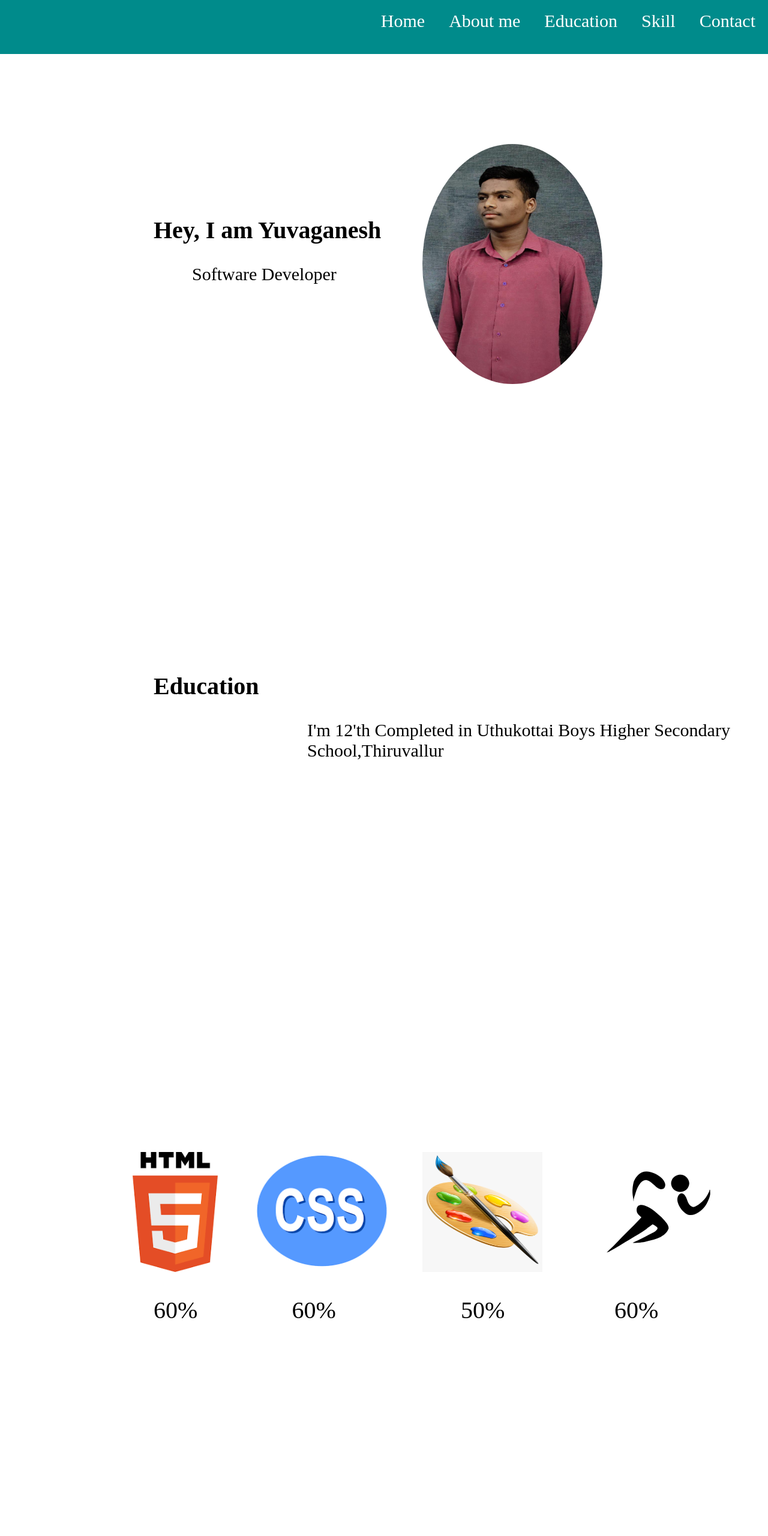
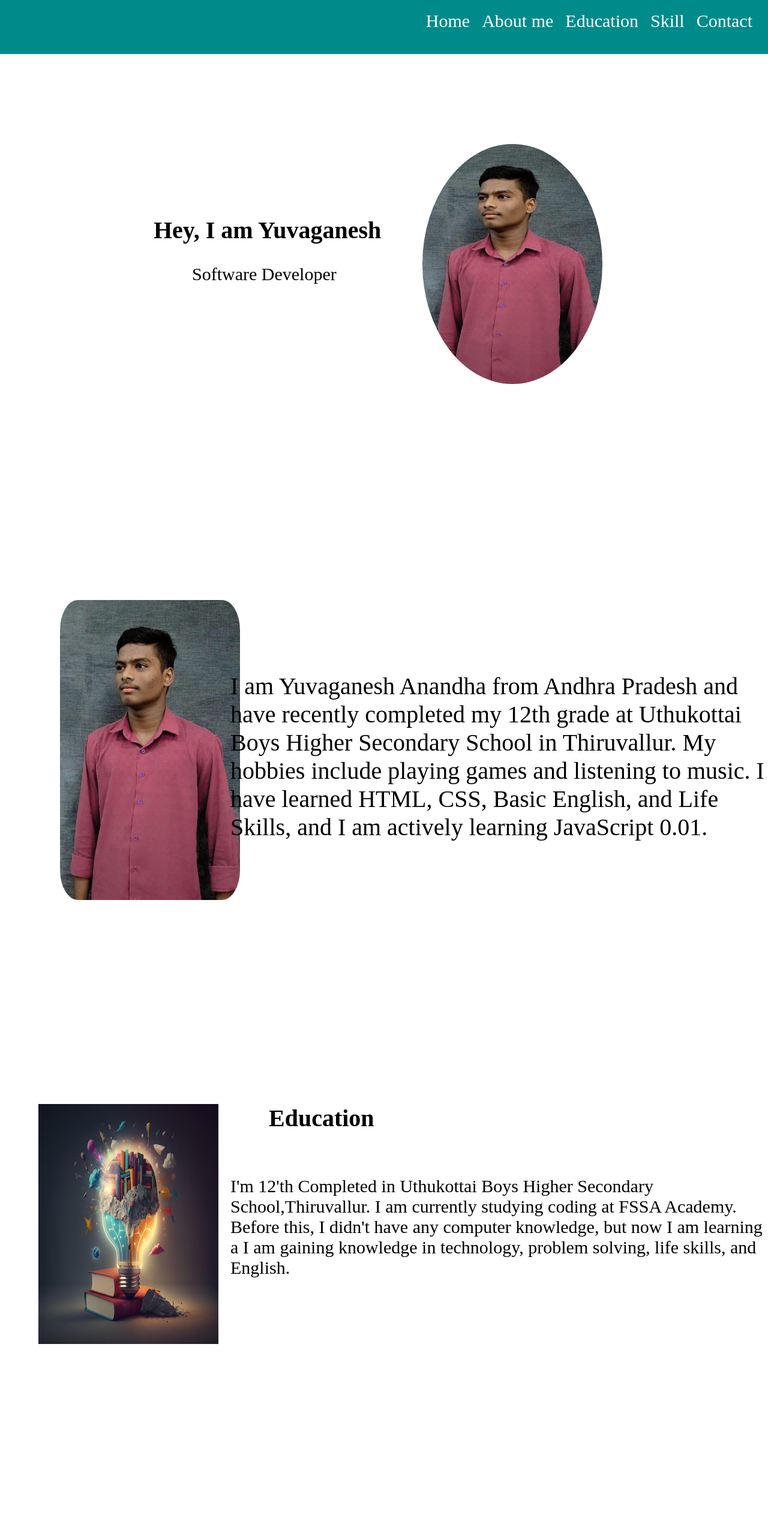
Before and after one commit to yuvaganesh12/yuvaganesh12.github.io, a plain HTML site: page index.html in a window 1280 px wide. Shown: the top 2560 px of the page at 60% size. Drawn offline with Linux system fonts and the light colour scheme.

Commit message:
version 2

```diff
--- a/CSS/style.css
+++ /dev/null
@@ -1,304 +0,0 @@
-/* Home */
-
-* {
-    padding: 0%;
-    margin: 0%;
-    overflow-X: hidden;
-}
-
-
-.container-1 {
-    width: 100vw;
-    height: 10vh;
-}
-
-.header {
-    width: 100vw;
-    height: 10vh;
-    position: fixed;
-    z-index: 10;
-    padding: 5px;
-    background-color:darkcyan;
-
-}
-
-.header nav{
-    float: right;
-    margin-top: 1%;
-
-}
-
-nav a{
-    text-decoration: none;
-    padding: 10px;
-    font-size: 30px;
-    margin-right: 16px;
-   color: white;
-}
-nav a:hover{
-    color:black;
-}
-.yuva {
-    width: 100vw;
-    height: 90vh;
-    display: flex;
-    justify-content: center;
-    align-items: center;
-}
-
-
-.text-1 {
-
-    position: absolute;
-    left: 20%;
-    top: 45%;
-    font-size: 40px;
-
-}
-
-
-.text-2 {
-
-    position: absolute;
-    left: 25%;
-    top: 55%;
-    font-size: 30px;
-
-}
-
-
-.image {
-
-    position: absolute;
-    left: 55%;
-    top: 30%;
-    border-radius: 80%;
-
-}
-
-
-
-/* About Me */
-
-
-.container-2 {
-
-    height: 100vh;
-
-}
-
-
-
-.image-1 {
-    position: absolute;
-    left: 10%;
-    top: 330%;
-    border-radius: 60%;
-}
-
-
-.about {
-
-    position: absolute;
-    left: 35%;
-    top: 340%;
-    font-size: 40px;
-}
-
-
-
-
-/* Education */
-
-
-.container-3 {
-
-    height: 100vh;
-
-}
-
-
-
-
-.three {
-
-    position: absolute;
-    left: 20%;
-    top: 140%;
-    font-size: 40px;
-}
-
-.four {
-
-    position: absolute;
-    left: 40%;
-    top: 150%;
-    font-size: 30px;
-}
-
-/* skill */
-
-.container-4 {
-
-    height: 100vh;
-
-}
-
-
-.html {
-
-    position: absolute;
-    left: 15%;
-    top: 240%;
-
-}
-
-
-.css {
-    position: absolute;
-    left: 30%;
-    top: 240%;
-
-}
-
-.paint {
-
-    position: absolute;
-    left: 55%;
-    top: 240%;
-
-}
-
-.runninr {
-
-    position: absolute;
-    left: 78%;
-    top: 240%;
-}
-
-.number-1 {
-
-    position: absolute;
-    left: 20%;
-    top: 270%;
-    font-size: 40px;
-}
-
-.number-2 {
-
-    position: absolute;
-    left: 38%;
-    top: 270%;
-    font-size: 40px;
-}
-
-
-.number-3 {
-
-    position: absolute;
-    left: 60%;
-    top: 270%;
-    font-size: 40px;
-}
-
-
-
-.number-4 {
-
-    position: absolute;
-    left: 80%;
-    top: 270%;
-    font-size: 40px;
-}
-
-
-
-
-
-/* contact */
-
-
-.container-5 {
-
-    height: 100vh;
-}
-
-
-
-
-.main {
-
-    display: flex;
-
-}
-
-/* main-1 */
-
-.name {
-    position: absolute;
-    left: 30%;
-    top: 420%;
-    font-size: 50px;
-}
-
-.Email {
-    position: absolute;
-    left: 30%;
-    top: 440%;
-    font-size: 50px;
-}
-
-
-.Mobile {
-
-    position: absolute;
-    left: 30%;
-    top: 460%;
-    font-size: 50px;
-}
-
-.Address {
-
-    position: absolute;
-    left: 30%;
-    top: 480%;
-    font-size: 50px;
-}
-
-
-
-/* main-2 */
-
-
-.yuva-1 {
-
-    position: absolute;
-    left: 50%;
-    top: 420%;
-    font-size: 40px;
-}
-
-.yuva-2 {
-
-    position: absolute;
-    left: 50%;
-    top: 440%;
-    font-size: 40px;
-}
-
-.yuva-3 {
-    position: absolute;
-    left: 50%;
-    top: 460%;
-    font-size: 40px;
-}
-
-
-.yuva-4 {
-
-    position: absolute;
-    left: 50%;
-    top: 480%;
-    font-size: 40px;
-
-}
--- a/index.html
+++ b/index.html
@@ -1,74 +1,69 @@
 <!DOCTYPE html>
 <html lang="en">
-
 <head>
     <meta charset="UTF-8">
     <meta name="viewport" content="width=device-width, initial-scale=1.0">
-    <meta name="Document" content="This is my portfolio">
-    <title>Portfolio</title>
-    <link rel="stylesheet" href="./CSS/style.css">
+    <title>Document</title>
+    <link rel="stylesheet" href="./styles.css">
 </head>
-
 <body>
-    <div class="container-1" id="Home">
-
-        <div class="header">
+    <header class="header">
         <nav>
-                <a href="#Home">Home</a>
-                <a href="#about me">About me</a>
+            <a href="#home">Home</a>
+            <a href="#about">About me</a>
             <a href="#education">Education</a>
             <a href="#skill">Skill</a>
             <a href="#contact">Contact</a>
         </nav>
-        </div>
+    </header>
 
-    </div>
+
 
 <main>
-        <section class="yuva">
+    <section id="home" class="yuva">
         <h2 class="text-1">Hey, I am Yuvaganesh</h2>
         <p class="text-2">Software Developer</p>
 
         <img class="image" src="./assets/image/123.jpg" width=300px height="400px" alt="">
     </section>
-    </main>
 
     <!-- about Me -->
-<div class="container-2"  id="about me">
+    <section  id="about" >
 
 
         <img class="image-1" src="../assets/image/123.jpg" alt="myphoto" width="300px" height="500px">
 
 
-    <div class="about">
+        <div class="my">
 
-        <p>I am Yuvaganesh Anandha from Andhra Pradesh and have recently completed my 12th grade at Uthukottai Boys Higher Secondary School in Thiruvallur. My hobbies include playing games and listening to music. I have learned HTML, CSS, Basic English, and Life Skills, and I am actively learning JavaScript  0.01.
+            <p>I am Yuvaganesh Anandha from Andhra Pradesh and have recently completed my 12th grade at
+                Uthukottai Boys Higher Secondary School in Thiruvallur. My hobbies include playing games
+                and listening to music. I have learned HTML, CSS, Basic English, and Life Skills, and
+                I am actively learning JavaScript  0.01.
             </p>
 
 
 
-    </div>
-</div>
+        </section>
+
+        <!-- Education -->
+    <section class="container-3" id="education">
+
+<img class="img" src="./assets/image/123.avif" width="300px" height="400px" alt="">
+
+        <h3 class="one">Education</h3>
+
+            <p class="two">I'm 12'th Completed in Uthukottai Boys Higher Secondary School,Thiruvallur.
+                I am currently studying coding at FSSA Academy.
+                Before this, I didn't have any computer knowledge, but now I am learning a
+                I am gaining knowledge in technology, problem solving, life skills, and English.</p>
 
 
-
-    <!-- Education -->
-    <div class="container-3" id="education">
-
-
-
-        <h3 class="three">Education</h3>
-
-            <p class="four">I'm 12'th Completed in Uthukottai Boys Higher Secondary School,Thiruvallur</p>
-
-
-    </div>
+    </section>
 
     <!-- skill -->
 
-    <div class="container-4" id="skill">
-
-
+    <section class="container-4" id="skill">
 
         <div class="html">
             <img src="../assets/image/download.png" width="200px" height="200px"alt="">
@@ -80,83 +75,53 @@
             <img src="../assets/image/235-2355635_drawing-brush-logo-png-paint-and-brush-png (3).png" width=200px
                 height="200px" alt="">
         </div>
-        <div class="runninr">
+        <div class="running">
             <img src="../assets/image/track-runner (1).svg" width="200px" height="200px" alt="">
         </div>
 
-        <div class="number-1">
+        <div class="n1 text">
             <p>60%</p>
         </div>
-        <div class="number-2">
+        <div class="n2 text">
             <p>60%</p>
         </div>
-        <div class="number-3">
+        <div class="n3 text">
             <p>50%</p>
         </div>
-        <div class="number-4">
+        <div class="n4 text">
             <p>60%</p>
         </div>
 
-    </div>
+    </section>
 
     <!--contact  -->
 
-    <div class="container-5"  id="contact">
+    <section class="container-5"  id="contact">
 
 
-        <div class="main-1">
 
 
-            <div class="name">
-            <h4>Name:</h4>
-        </div>
 
+            <div class="contact">
+            <h4>Name:<a href="/assets/image/123.jpg" style="color:black; text-decoration: none;">yuvaganesh</a>
+            </h4>
 
-           <div class="Email">
-             <h4>Email:</h4>
-            </div>
+             <h4>Email: <a href="mailto:yuvaganesh.anadha@fssa.freshworks.com" style="color:black; text-decoration: none;"> yanandha@freshworks.com</a>
+             </h4>
 
-
-            <div class="Mobile">
-            <h4>Mobile <br> Number:</h4>
-        </div>
-
-
-        <div class="Address">
-            <h4>Address:</h4>
-        </div>
-
-
-        </div>
-
-
-        <div class="main-2">
-
-
-     <div class="yuva-1">
-     <a href="/assets/image/123.jpg" style="color:black; text-decoration: none;">yuvaganesh</a>
-        </div>
-
-
-        <div class="yuva-2">
-            <a href="mailto:yuvaganesh.anadha@fssa.freshworks.com" style="color:black; text-decoration: none;">yanandha@freshworks.com</a>
-            </div>
-
-
-            <div class="yuva-3">
-            <p>1081001015</p>
-        </div>
-
-
-        <div class="yuva-4">
-            <a href="./assets/image/charminar1.webp" style="color:black; text-decoration: none;">Andhra Pradesh</a>
-        </div>
-
+            <h4>Address:<a href="./assets/image/charminar1.webp" style="color:black; text-decoration: none;">Andhra Pradesh</a>
+            </h4>
         </div>
 
 
 
 
+    </section>
+
+
+
+
+</main>
+
 </body>
-
 </html>
--- /dev/null
+++ b/styles.css
@@ -0,0 +1,209 @@
+* {
+    padding: 0%;
+    margin: 0%;
+    overflow-X: hidden;
+    /* scroll-behavior: smooth; */
+}
+
+
+#home {
+    width: 100vw;
+    height: 100vh;
+    display: flex;
+    justify-content: center;
+    align-items: center;
+}
+
+.header {
+    width: 100vw;
+    height: 10vh;
+    position: fixed;
+    z-index: 10;
+
+    padding: 5px;
+    background-color: darkcyan;
+
+}
+
+.header nav {
+    float: right;
+    margin-top: 1%;
+    margin-right:15px ;
+
+}
+
+nav a {
+    text-decoration: none;
+    padding-top: 17px;
+    font-size: 30px;
+    margin-right: 16px;
+    color: white;
+}
+
+nav a:hover {
+    color: black;
+}
+
+
+
+.text-1 {
+
+    position: absolute;
+    left: 20%;
+    top: 45%;
+    font-size: 40px;
+
+}
+
+
+.text-2 {
+
+    position: absolute;
+    left: 25%;
+    top: 55%;
+    font-size: 30px;
+
+}
+
+
+.image {
+
+    position: absolute;
+    left: 55%;
+    top: 30%;
+    border-radius: 80%;
+
+}
+
+
+
+/* About Me */
+
+
+#about {
+    width: 100vw;
+    height: 100vh;
+
+}
+
+
+
+.image-1 {
+    position: relative;
+    left: 100px;
+    top: 25%;
+    border-radius: 10%;
+}
+
+
+.my{
+position: absolute;
+left: 30%;
+font-size: 40px;
+top: 140%;
+}
+
+/* Education */
+
+#education {
+    height: 100vh;
+    width: 100vw;
+}
+.img{
+ position: relative;
+left:5%;
+top:30%;
+
+
+}
+
+
+
+.one{
+
+    position: absolute;
+    left: 35%;
+    font-size: 40px;
+    top: 230%;
+}
+
+.two{
+
+    position: absolute;
+    left: 30%;
+    top: 245%;
+    font-size: 30px;
+
+}
+
+/* skill */
+#skill{
+    height: 100vh;
+    width: 100vw;
+}
+
+.html{
+    position: absolute;
+    top: 335vh;
+    left: 15vw;
+}
+
+.css{
+    position: absolute;
+    top:335vh;
+    left:30vw;
+}
+
+.paint{
+    position: absolute;
+    top: 335vh;
+    left: 52vw;
+}
+
+.running{
+    position: absolute;
+    top: 335vh;
+    left:70vw ;
+}
+
+.text{
+    font-size: 2em;
+}
+
+.n1{
+    position: relative;
+    top: 64vh;
+    left: 20%;
+}
+.n2{
+    position: relative;
+    top: 60vh;
+    left: 39%;
+}
+.n3{
+    position: relative;
+    top: 56vh;
+    left: 57%;
+}
+.n4{
+    position: relative;
+    top: 53vh;
+    left: 73%;
+}
+
+/* contact */
+#contact{
+    height: 100vh;
+    width: 100vw;
+}
+
+.contact{
+    position: relative;
+    top: 30%;
+    left: 30%;
+}
+
+.contact h4{
+    font-size: 3em;
+    line-height: 100px;
+}
```
Also changed, not shown: assets/image/123.avif (added), 3 other files. Lines whose indentation alone changed are shown as unchanged.
